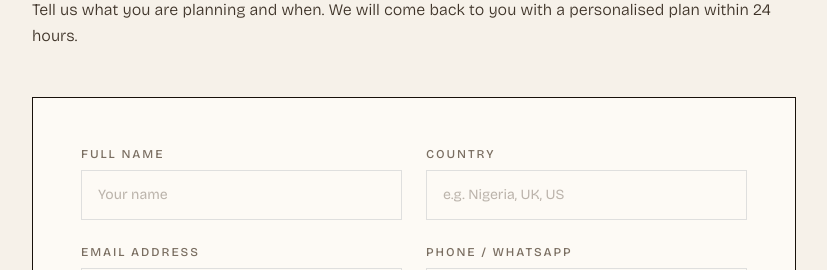
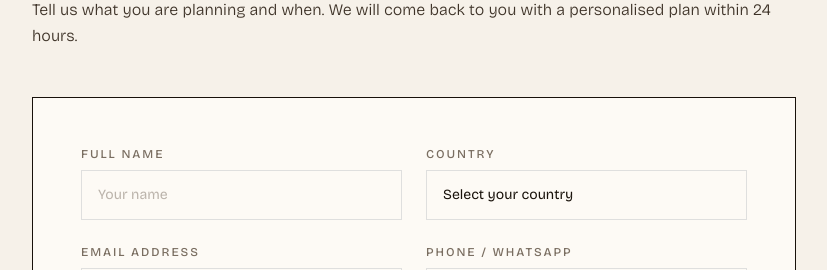
Before and after one commit to simon-azike1/Vialane_Homes, a Next.js app: page /contact in a window 1280 px wide. Shown: the part 1249-1519 px from the top of the page, without its empty margins (226-1053 px from the left). Built offline with nearby package versions, Linux system fonts and the light colour scheme; a web font is replaced by a local one.

Commit message:
feat:  Update the Contact page, the Country field is now a dropdown with 30 countries

```diff
--- a/src/app/contact/page.jsx
+++ b/src/app/contact/page.jsx
@@ -269,9 +269,39 @@ export default function ContactPage() {
                            className={inputCls} />
                   </Field>
                   <Field label="Country">
-                    <input type="text" required placeholder="e.g. Nigeria, UK, US"
-                           value={form.country} onChange={set('country')}
-                           className={inputCls} />
+                    <select value={form.country} onChange={set('country')}
+                            className={`${inputCls} appearance-none cursor-pointer`}>
+                      <option value="">Select your country</option>
+                      <option value="Nigeria">Nigeria</option>
+                      <option value="Ghana">Ghana</option>
+                      <option value="South Africa">South Africa</option>
+                      <option value="Kenya">Kenya</option>
+                      <option value="Egypt">Egypt</option>
+                      <option value="Morocco">Morocco</option>
+                      <option value="United Kingdom">United Kingdom</option>
+                      <option value="United States">United States</option>
+                      <option value="Canada">Canada</option>
+                      <option value="Germany">Germany</option>
+                      <option value="France">France</option>
+                      <option value="Netherlands">Netherlands</option>
+                      <option value="Belgium">Belgium</option>
+                      <option value="Italy">Italy</option>
+                      <option value="Spain">Spain</option>
+                      <option value="Portugal">Portugal</option>
+                      <option value="United Arab Emirates">United Arab Emirates</option>
+                      <option value="Saudi Arabia">Saudi Arabia</option>
+                      <option value="Qatar">Qatar</option>
+                      <option value="Kuwait">Kuwait</option>
+                      <option value="Bahrain">Bahrain</option>
+                      <option value="Oman">Oman</option>
+                      <option value="Turkey">Turkey</option>
+                      <option value="China">China</option>
+                      <option value="India">India</option>
+                      <option value="Pakistan">Pakistan</option>
+                      <option value="Bangladesh">Bangladesh</option>
+                      <option value="Australia">Australia</option>
+                      <option value="Other">Other</option>
+                    </select>
                   </Field>
                 </div>
 
```
Also changed, not shown: 1 other file (tests, documents, lock files or other folders).
